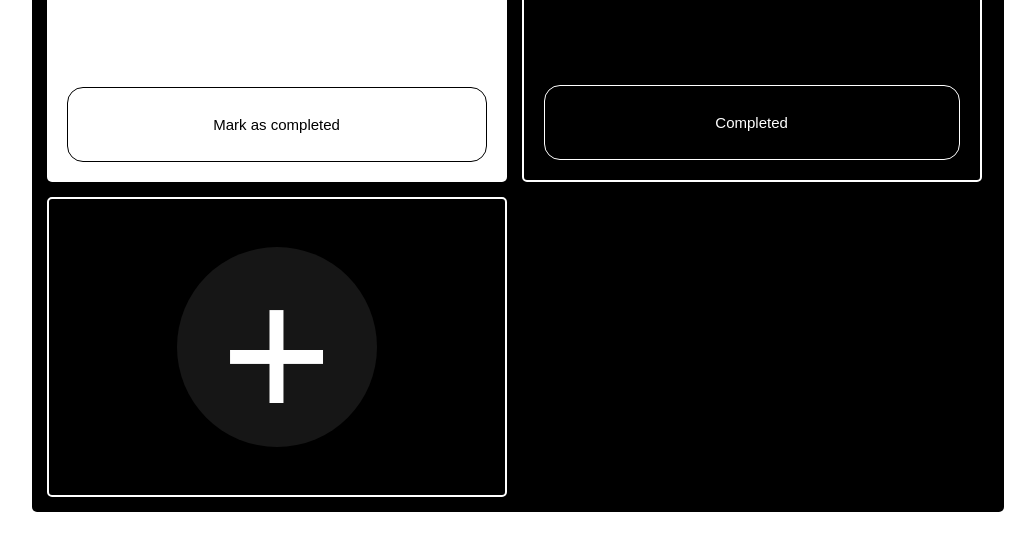
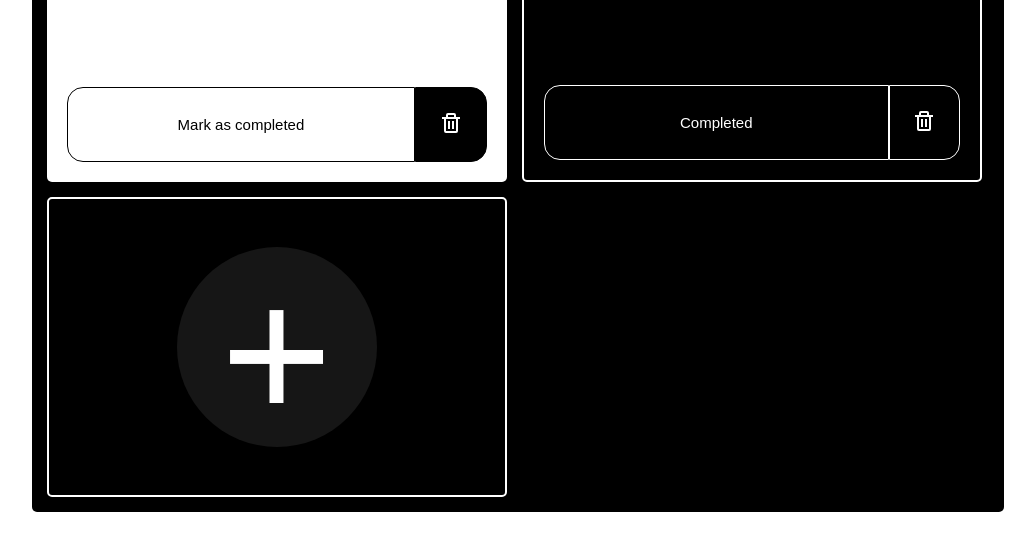
Before and after one commit to laur-ns/library-app, a plain HTML site: page index.html in a window 1280 px wide. Shown: the part 247-798 px from the top of the page, without its empty margins (122-1157 px from the left). Drawn offline with Linux system fonts and the light colour scheme; a web font is replaced by a local one.

Commit message:
Add trash button

```diff
--- a/index.html
+++ b/index.html
@@ -30,7 +30,10 @@
           <h3>Author Name</h3>
           <p>Pages: 34</p>
         </div>
-        <button>Mark as completed</button>
+        <div class='button-area'>
+          <button>Mark as completed</button>
+          <button class='trash'><img src='./trash.svg'></img></button>
+        </div>
       </div>
       <div class='card complete'>
         <div class='text-area'>
@@ -38,7 +41,10 @@
           <h3>Author Name</h3>
           <p>Pages: 34</p>
         </div>
-        <button>Completed</button>
+        <div class='button-area'>
+          <button>Completed</button>
+          <button class='trash'><img src='./trash.svg'></img></button>
+        </div>
       </div>
       <div class='card complete add'>
         <div class='plus-wrapper'>+</div>
--- a/style.css
+++ b/style.css
@@ -57,6 +57,10 @@ img {
   padding-right: 2px;
 }
 
+.information:hover {
+  cursor: pointer;
+}
+
 .body {
   margin: 0 12vw 4vh 12vw;
   background-color: black;
@@ -100,11 +104,11 @@ img {
 }
 
 .card.complete:hover {
-  background-color:rgb(26, 26, 26);
+  background-color:rgb(15, 15, 15);
 }
 
 .card.incomplete:hover {
-  background-color: rgb(248, 248, 248);
+  background-color: rgb(241, 241, 241);
 }
 
 .card h1 {
@@ -113,15 +117,6 @@ img {
 
 .card h3 {
   font-weight: 300;
-}
-
-.card button {
-  height: 75px;
-  flex-shrink: 1;
-  border-radius:16px;
-  font-size: 15px;
-  font-weight: 300;
-  transition: background-color 0.15s;
 }
 
 .incomplete button {
@@ -147,6 +142,30 @@ img {
   cursor: pointer;
 }
 
+.button-area {
+  display: flex;
+}
+
+.card button {
+  height: 75px;
+  flex-shrink: 1;
+  border-radius: 16px 0 0 16px;
+  font-size: 15px;
+  font-weight: 300;
+  transition: background-color 0.15s;
+  flex: 5;
+}
+
+.card .trash {
+  flex: 1;
+  border-radius: 0 16px 16px 0;
+  background-color: black;
+}
+
+.card .trash:hover {
+  background-color: rgb(197, 55, 62);
+}
+
 .card.add {
   display: flex;
   justify-content: center;
```
Also changed, not shown: trash.svg (added).
